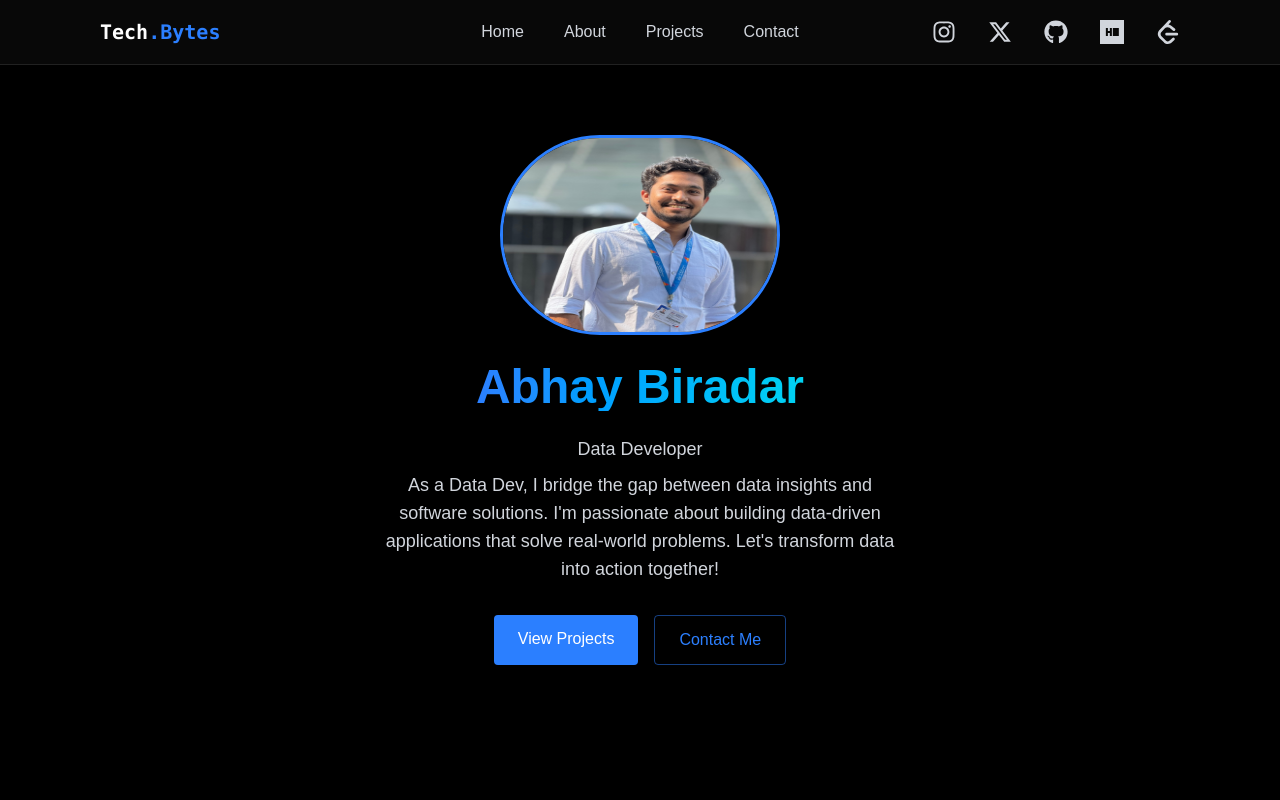
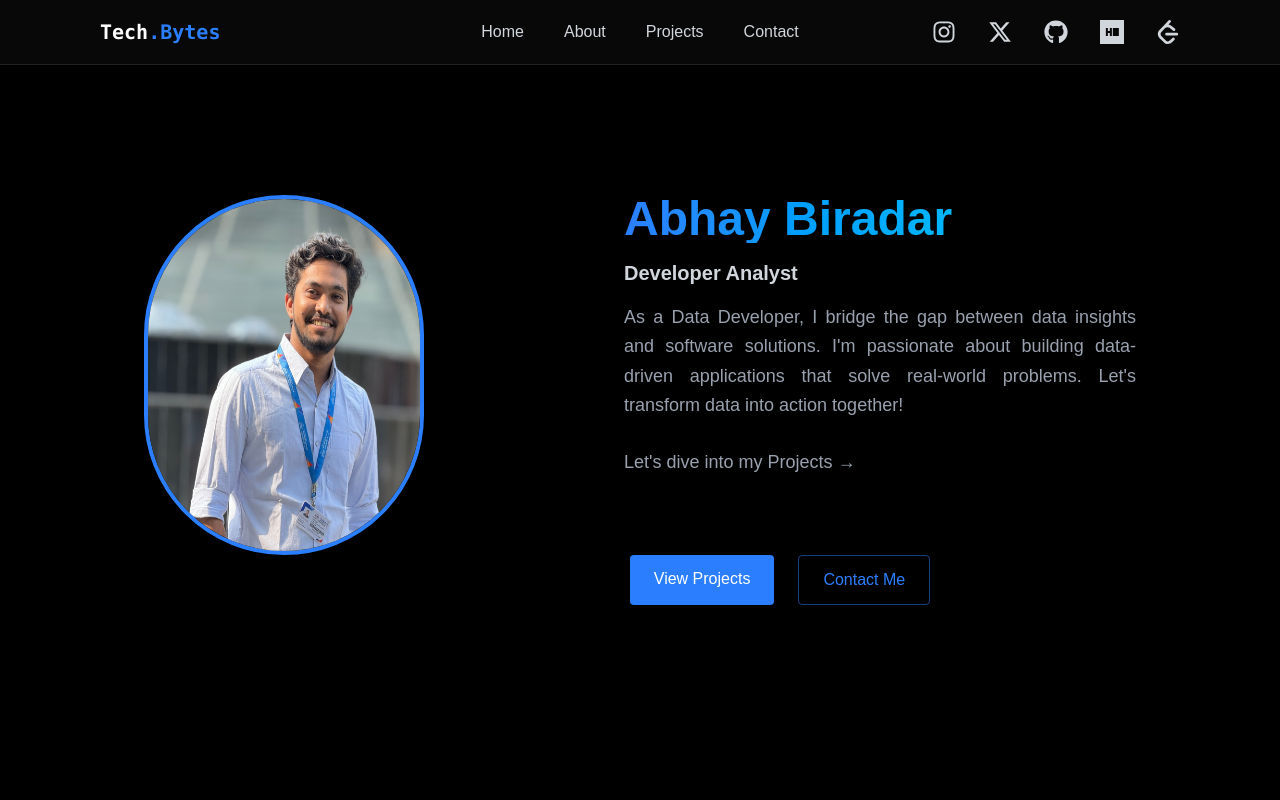
Before and after one commit to AKBiradar02/akweb_portfolio, a React (Vite) app: page / in a window 1280 px wide. Shown: the top 800 px of the page. Built offline with nearby package versions, Linux system fonts and the light colour scheme.

Commit message:
Minimal changes into the layout of homePage

```diff
--- a/src/components/sections/home.jsx
+++ b/src/components/sections/home.jsx
@@ -7,32 +7,38 @@ export const Home = () => {
       className="min-h-screen flex items-center justify-center relative "
 
     >
-
       <RevealOnScroll>
         <div className="text-center z-10 px-4 flex flex-col items-center">
+
+          <div className="flex flex-col md:flex-row items-center justify-end md:items-start text-center md:text-left px-6 md:px-16 gap-50">
             {/* Profile Picture */}
-          <img src="/profile.jpg" alt="Abhay Biradar"
-               className="w-20 h-20 md:w-70 md:h-50 rounded-full border-3 border-blue-500 shadow-lg mb-7"
-          />
+            <div>
+              <img src="/images/profile.jpg" alt="Abhay Biradar"
+              className=" w-24 h-24 md:w-70 md:h-90 rounded-full border-4 border-blue-500 shadow-lg" />
+            </div>
 
-          {/* Name */}
-          <h1 className="text-5xl md:text-5xl font-bold mb-6 bg-gradient-to-r from-blue-500 to-cyan-400 bg-clip-text text-transparent">
+            {/* Text Content */}
+            <div className="max-w-lg">
+              <h1 className="text-4xl md:text-5xl font-bold mb-4 bg-gradient-to-r from-blue-500 to-cyan-400 bg-clip-text text-transparent">
                 Abhay Biradar
               </h1>
 
-          {/* Description */}
-          <p className="text-gray-300 text-lg mb-2 max-w-lg mx-auto">
-            Data Developer
-          </p>
+              <p className="text-gray-300 text-xl font-semibold">Developer Analyst</p>
 
-          <p className="text-gray-300 text-lg mb-8 max-w-lg mx-auto">
-            As a Data Dev, I bridge the gap between data insights and software solutions.
+              <p className="text-gray-400 text-justify text-lg mt-4 leading-relaxed">
+                As a Data Developer, I bridge the gap between data insights and software solutions.
                 I'm passionate about building data-driven applications that solve real-world problems.
                 Let's transform data into action together!
               </p>
 
+              <p className="text-gray-400 text-justify text-lg mt-7 leading-relaxed">
+                Let's dive into my Projects →
+              </p>
+            </div>
+          </div>
+
           {/* Buttons */}
-          <div className="flex justify-center space-x-4">
+          <div className="flex justify-center space-x-6 ml-70 ">
             <a
               href="#projects"
               className="bg-blue-500 text-white py-3 px-6 rounded font-medium transition hover:-translate-y-0.5 hover:shadow-lg"
@@ -42,7 +48,7 @@ export const Home = () => {
 
             <a
               href="#contact"
-              className="border border-blue-500/50 text-blue-500 py-3 px-6 rounded font-medium transition hover:-translate-y-0.5 hover:bg-blue-500/10"
+              className="border border-blue-500/50 text-blue-500 py-3 px-6  rounded font-medium transition hover:-translate-y-0.5 hover:bg-blue-500/10"
             >
               Contact Me
             </a>
```
Also changed, not shown: src/components/MobileMenu.jsx (+5 -10 lines), public/images/profile.jpg (renamed from public/profile.jpg). Lines whose indentation alone changed are shown as unchanged.
